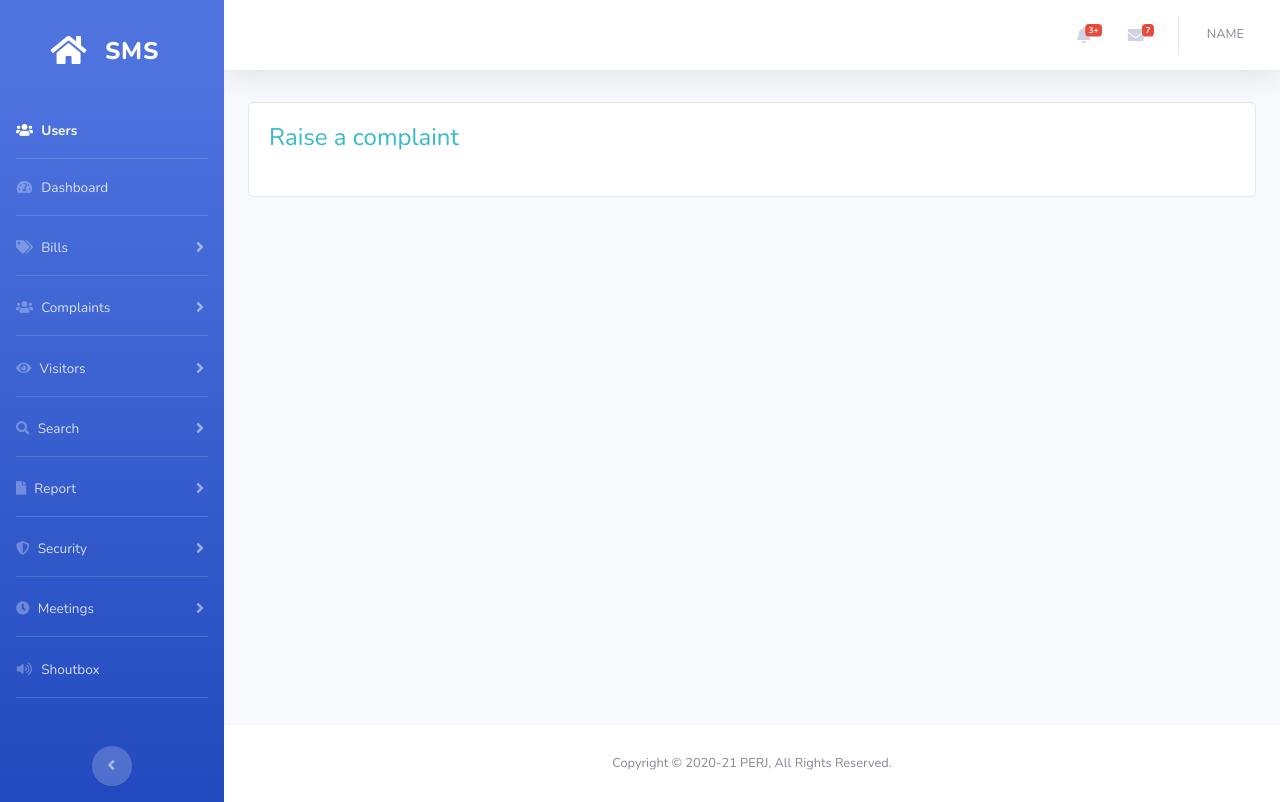
After one commit to Purviharniya/Society-Management-System, a PHP site: page /user/raise_complaint.php in a window 1280 px wide. The commit adds this page. Run offline with PHP 8.4, Linux system fonts and the light colour scheme; some libraries are stand-ins or nearby versions.

Commit message:
complaint page

```diff
--- a/user/includes/sidebar.php
+++ b/user/includes/sidebar.php
@@ -44,9 +44,9 @@
         </a>
         <div id="collapsePages4" class="collapse" aria-labelledby="headingUtilities" data-parent="#accordionSidebar">
             <div class="bg-white py-2 collapse-inner rounded">
-                <a class="collapse-item" href="unresolved_complaints.php">Raise Complaint</a>
-                <a class="collapse-item" href="progress_complaints.php">View Complaints</a>
-                <a class="collapse-item" href="resolved_complaints.php">Delete Complaints</a>
+                <a class="collapse-item" href="raise_complaint.php">Raise Complaint</a>
+                <a class="collapse-item" href="view_complaints.php">View Complaints</a>
+                <a class="collapse-item" href="delete_complaints.php">Delete Complaints</a>
             </div>
         </div>
     </li>
--- /dev/null
+++ b/user/raise_complaint.php
@@ -0,0 +1,26 @@
+<?php include './includes/header.php';
+// include('../config.php');
+session_start();
+?>
+
+<?php include './includes/sidebar.php';?>
+
+<?php include './includes/topbar.php';?>
+
+<!-- Begin Page Content -->
+<div class="container-fluid">
+    <div class="row">
+        <div class="col-md-12 grid-margin stretch-card mt-2">
+            <div class="card">
+                <div class="card-body">
+                    <h4 class="card-title text-info mb-4">Raise a complaint</h4>
+                </div>
+            </div>
+        </div>
+    </div>
+</div>
+<!-- /.container-fluid -->
+
+<?php include './includes/footer.php';
+include './includes/scripts.php';
+?>
```
